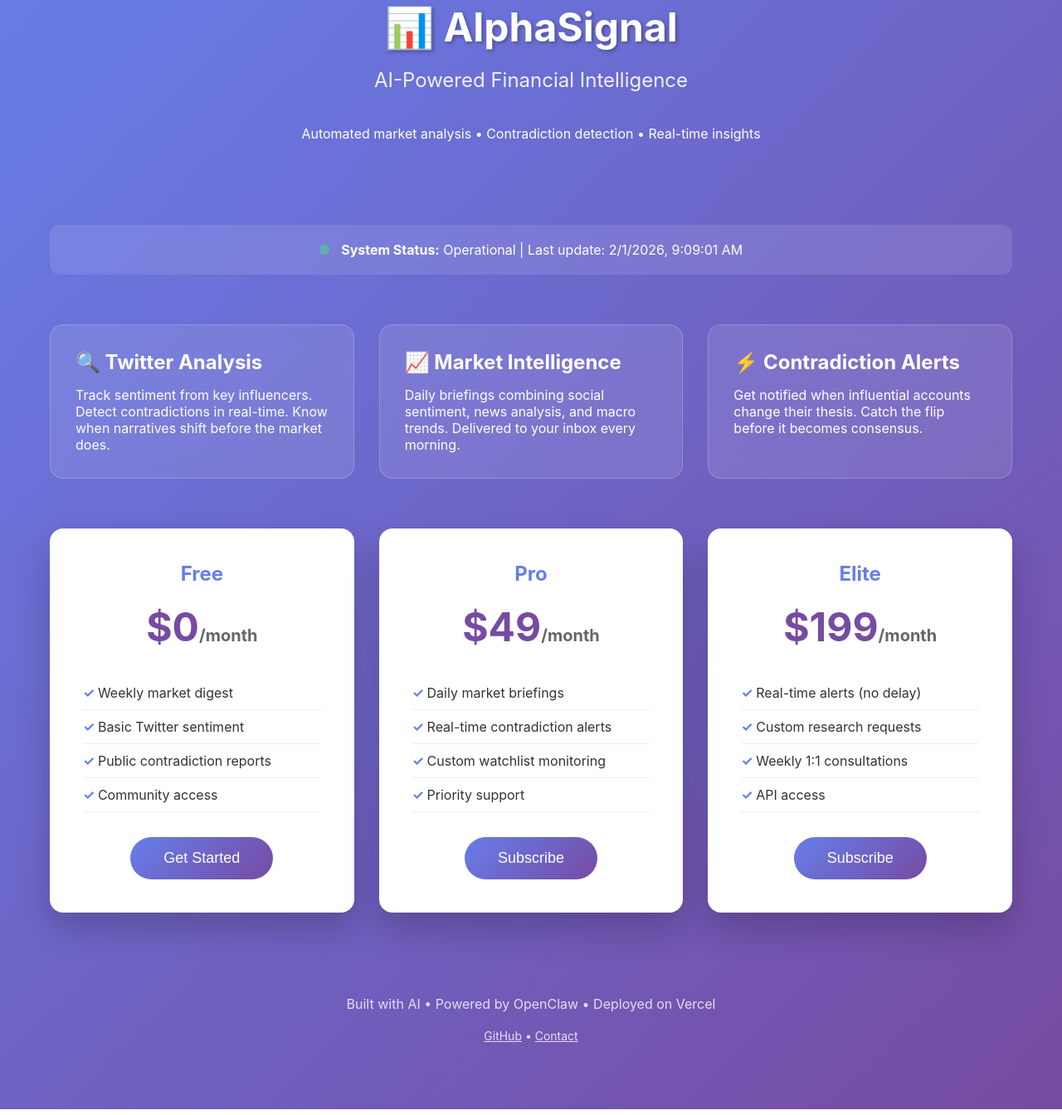
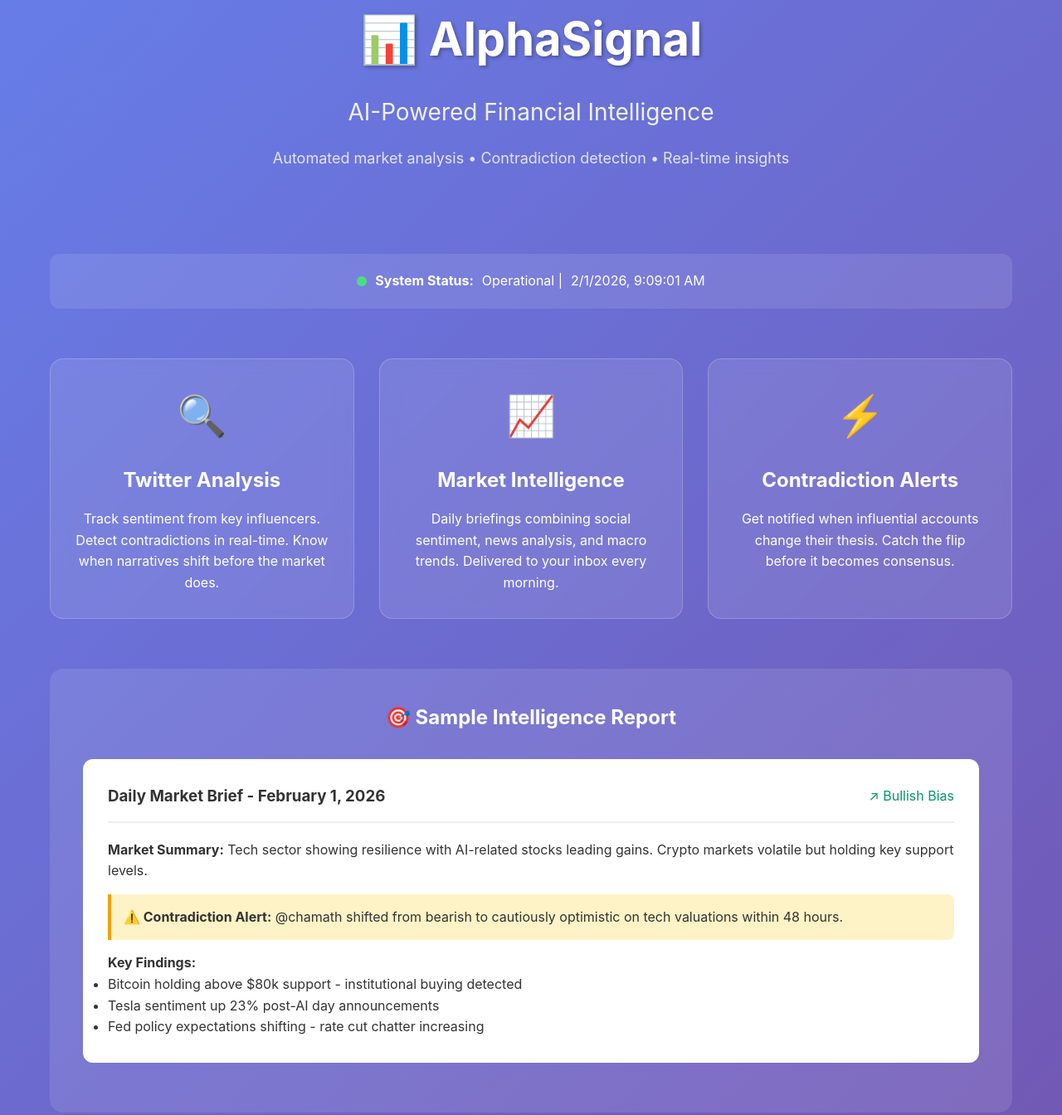
Before and after one commit to OpnClaw/Alphasignal, a website: page index.html in a window 1280 px wide. Shown: the part 97-1441 px from the top of the page at 83% size. Drawn offline with Linux system fonts and the light colour scheme.

Commit message:
AlphaSignal v1.0 - AI Financial Intelligence Platform

```diff
--- a/index.html
+++ b/index.html
@@ -11,6 +11,7 @@
             background: linear-gradient(135deg, #667eea 0%, #764ba2 100%);
             min-height: 100vh;
             color: white;
+            line-height: 1.6;
         }
         .container {
             max-width: 1200px;
@@ -19,17 +20,21 @@
         }
         header {
             text-align: center;
-      padding: 60px 0;
+            padding: 60px 20px;
         }
         h1 {
-      font-size: 48px;
+            font-size: 56px;
             margin-bottom: 20px;
             text-shadow: 2px 2px 4px rgba(0,0,0,0.3);
         }
         .tagline {
-      font-size: 24px;
+            font-size: 28px;
             opacity: 0.9;
-      margin-bottom: 40px;
+            margin-bottom: 20px;
+        }
+        .subtitle {
+            font-size: 18px;
+            opacity: 0.8;
         }
         .features {
             display: grid;
@@ -43,6 +48,11 @@
             padding: 30px;
             border-radius: 16px;
             border: 1px solid rgba(255,255,255,0.2);
+            text-align: center;
+        }
+        .feature-icon {
+            font-size: 48px;
+            margin-bottom: 20px;
         }
         .feature h3 {
             font-size: 24px;
@@ -57,14 +67,36 @@
         .tier {
             background: white;
             color: #333;
-      padding: 40px;
+            padding: 40px 30px;
             border-radius: 16px;
             text-align: center;
             box-shadow: 0 20px 40px rgba(0,0,0,0.2);
+            transition: transform 0.3s;
+        }
+        .tier:hover {
+            transform: translateY(-10px);
+        }
+        .tier.featured {
+            border: 3px solid #667eea;
+            position: relative;
+        }
+        .tier.featured::before {
+            content: "MOST POPULAR";
+            position: absolute;
+            top: -12px;
+            left: 50%;
+            transform: translateX(-50%);
+            background: #667eea;
+            color: white;
+            padding: 5px 20px;
+            border-radius: 20px;
+            font-size: 12px;
+            font-weight: bold;
         }
         .tier h2 {
             color: #667eea;
-      margin-bottom: 20px;
+            margin-bottom: 10px;
+            font-size: 28px;
         }
         .price {
             font-size: 48px;
@@ -73,8 +105,9 @@
             margin: 20px 0;
         }
         .price span {
-      font-size: 20px;
+            font-size: 16px;
             color: #666;
+            font-weight: normal;
         }
         .tier ul {
             list-style: none;
@@ -82,7 +115,7 @@
             text-align: left;
         }
         .tier li {
-      padding: 10px 0;
+            padding: 12px 0;
             border-bottom: 1px solid #eee;
         }
         .tier li:before {
@@ -98,10 +131,12 @@
             font-size: 18px;
             border-radius: 30px;
             cursor: pointer;
-      transition: transform 0.3s;
+            transition: all 0.3s;
+            font-weight: bold;
         }
         button:hover {
             transform: scale(1.05);
+            box-shadow: 0 10px 20px rgba(0,0,0,0.2);
         }
         .status {
             background: rgba(255,255,255,0.1);
@@ -109,24 +144,76 @@
             border-radius: 12px;
             margin: 40px 0;
             text-align: center;
+            display: flex;
+            align-items: center;
+            justify-content: center;
+            gap: 10px;
         }
         .status-indicator {
-      display: inline-block;
             width: 12px;
             height: 12px;
             background: #4ade80;
             border-radius: 50%;
-      margin-right: 10px;
             animation: pulse 2s infinite;
         }
         @keyframes pulse {
             0%, 100% { opacity: 1; }
             50% { opacity: 0.5; }
         }
+        .demo-section {
+            background: rgba(255,255,255,0.1);
+            padding: 40px;
+            border-radius: 16px;
+            margin: 40px 0;
+        }
+        .demo-section h2 {
+            text-align: center;
+            margin-bottom: 30px;
+        }
+        .sample-report {
+            background: white;
+            color: #333;
+            padding: 30px;
+            border-radius: 12px;
+            margin: 20px 0;
+        }
+        .report-header {
+            display: flex;
+            justify-content: space-between;
+            align-items: center;
+            margin-bottom: 20px;
+            padding-bottom: 15px;
+            border-bottom: 2px solid #eee;
+        }
+        .sentiment-positive { color: #059669; }
+        .sentiment-negative { color: #dc2626; }
+        .alert-box {
+            background: #fef3c7;
+            border-left: 4px solid #f59e0b;
+            padding: 15px;
+            margin: 15px 0;
+            border-radius: 0 8px 8px 0;
+        }
         footer {
             text-align: center;
-      padding: 40px;
+            padding: 60px 20px;
             opacity: 0.8;
+        }
+        .social-links {
+            margin-top: 20px;
+        }
+        .social-links a {
+            color: white;
+            margin: 0 15px;
+            text-decoration: none;
+        }
+        .social-links a:hover {
+            text-decoration: underline;
+        }
+        @media (max-width: 768px) {
+            h1 { font-size: 36px; }
+            .tagline { font-size: 20px; }
+            .price { font-size: 36px; }
         }
     </style>
 </head>
@@ -135,26 +222,51 @@
         <header>
             <h1>📊 AlphaSignal</h1>
             <p class="tagline">AI-Powered Financial Intelligence</p>
-      <p>Automated market analysis • Contradiction detection • Real-time insights</p>
+            <p class="subtitle">Automated market analysis • Contradiction detection • Real-time insights</p>
         </header>
 
         <div class="status">
             <span class="status-indicator"></span>
-      <strong>System Status:</strong> Operational | Last update: <span id="timestamp"></span>
+            <strong>System Status:</strong> Operational | <span id="timestamp"></span>
         </div>
 
         <div class="features">
             <div class="feature">
-        <h3>🔍 Twitter Analysis</h3>
+                <div class="feature-icon">🔍</div>
+                <h3>Twitter Analysis</h3>
                 <p>Track sentiment from key influencers. Detect contradictions in real-time. Know when narratives shift before the market does.</p>
             </div>
             <div class="feature">
-        <h3>📈 Market Intelligence</h3>
+                <div class="feature-icon">📈</div>
+                <h3>Market Intelligence</h3>
                 <p>Daily briefings combining social sentiment, news analysis, and macro trends. Delivered to your inbox every morning.</p>
             </div>
             <div class="feature">
-        <h3>⚡ Contradiction Alerts</h3>
+                <div class="feature-icon">⚡</div>
+                <h3>Contradiction Alerts</h3>
                 <p>Get notified when influential accounts change their thesis. Catch the flip before it becomes consensus.</p>
+            </div>
+        </div>
+
+        <div class="demo-section">
+            <h2>🎯 Sample Intelligence Report</h2>
+            <div class="sample-report">
+                <div class="report-header">
+                    <h3>Daily Market Brief - February 1, 2026</h3>
+                    <span class="sentiment-positive">↗ Bullish Bias</span>
+                </div>
+                <p><strong>Market Summary:</strong> Tech sector showing resilience with AI-related stocks leading gains. Crypto markets volatile but holding key support levels.</p>
+
+                <div class="alert-box">
+                    <strong>⚠️ Contradiction Alert:</strong> @chamath shifted from bearish to cautiously optimistic on tech valuations within 48 hours.
+                </div>
+
+                <p><strong>Key Findings:</strong></p>
+                <ul>
+                    <li>Bitcoin holding above $80k support - institutional buying detected</li>
+                    <li>Tesla sentiment up 23% post-AI day announcements</li>
+                    <li>Fed policy expectations shifting - rate cut chatter increasing</li>
+                </ul>
             </div>
         </div>
 
@@ -168,10 +280,10 @@
                     <li>Public contradiction reports</li>
                     <li>Community access</li>
                 </ul>
-        <button onclick="alert('Coming soon! Join the waitlist.')">Get Started</button>
+                <button onclick="showSignup('free')">Get Started</button>
             </div>
 
-      <div class="tier">
+            <div class="tier featured">
                 <h2>Pro</h2>
                 <div class="price">$49<span>/month</span></div>
                 <ul>
@@ -179,8 +291,9 @@
                     <li>Real-time contradiction alerts</li>
                     <li>Custom watchlist monitoring</li>
                     <li>Priority support</li>
+                    <li>Email delivery</li>
                 </ul>
-        <button onclick="alert('Coming soon! Join the waitlist.')">Subscribe</button>
+                <button onclick="showSignup('pro')">Subscribe Now</button>
             </div>
 
             <div class="tier">
@@ -191,27 +304,54 @@
                     <li>Custom research requests</li>
                     <li>Weekly 1:1 consultations</li>
                     <li>API access</li>
+                    <li>White-label reports</li>
                 </ul>
-        <button onclick="alert('Coming soon! Join the waitlist.')">Subscribe</button>
+                <button onclick="showSignup('elite')">Subscribe</button>
             </div>
         </div>
 
         <footer>
             <p>Built with AI • Powered by OpenClaw • Deployed on Vercel</p>
-      <p style="margin-top: 20px; font-size: 14px;">
-        <a href="https://github.com/opnclaw/alphasignal" style="color: white;">GitHub</a> •
-        <a href="mailto:opnclaw@gmail.com" style="color: white;">Contact</a>
+            <div class="social-links">
+                <a href="https://github.com/opnclaw/alphasignal">GitHub</a>
+                <a href="mailto:opnclaw@gmail.com">Contact</a>
+                <a href="#" onclick="showWaitlist()">Join Waitlist</a>
+            </div>
+            <p style="margin-top: 30px; font-size: 14px; opacity: 0.6;">
+                © 2026 AlphaSignal. All rights reserved.
             </p>
         </footer>
     </div>
 
     <script>
-    document.getElementById('timestamp').textContent = new Date().toLocaleString();
+        // Update timestamp
+        function updateTimestamp() {
+            const now = new Date();
+            document.getElementById('timestamp').textContent = now.toLocaleString();
+        }
+        updateTimestamp();
+        setInterval(updateTimestamp, 60000);
 
-    // Simulate live data
+        // Signup functions
+        function showSignup(tier) {
+            alert(`🚀 ${tier.charAt(0).toUpperCase() + tier.slice(1)} tier selected!\n\nComing soon - join the waitlist to be first to access ${tier} features.`);
+        }
+
+        function showWaitlist() {
+            const email = prompt('Enter your email to join the waitlist:');
+            if (email) {
+                alert(`✅ Thanks! We'll notify ${email} when AlphaSignal launches.`);
+            }
+        }
+
+        // Simulate live data updates
         setInterval(() => {
-      document.getElementById('timestamp').textContent = new Date().toLocaleString();
-    }, 60000);
+            const indicators = document.querySelectorAll('.status-indicator');
+            indicators.forEach(ind => {
+                ind.style.animation = 'none';
+                setTimeout(() => ind.style.animation = 'pulse 2s infinite', 10);
+            });
+        }, 5000);
     </script>
 </body>
 </html>
```
Lines whose indentation alone changed are shown as unchanged.
